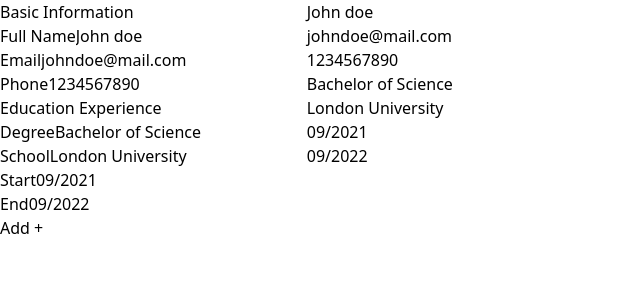
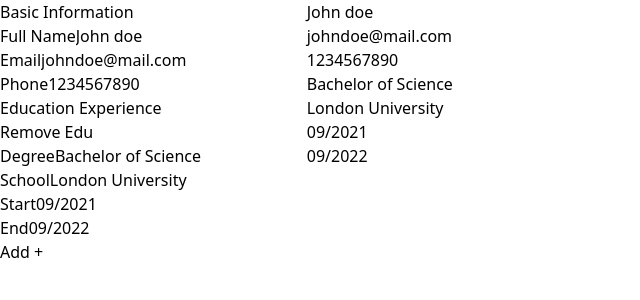
Before and after one commit to YesayaS/cv-maker, a React (Vite) app: page / in a window 1280 px wide. Shown: the top 300 px of the page, without its empty margins (0-640 px from the left). Built offline with nearby package versions, Linux system fonts and the light colour scheme.

Commit message:
feat: Add feature to remove education

```diff
--- a/src/App.jsx
+++ b/src/App.jsx
@@ -44,6 +44,11 @@ function App() {
     const newEducationInfo = [...educationInfo, templateInfo]
     setEducationInfo(newEducationInfo)
   }
+  function handleRemoveEdu(i){
+    const updatedEduInfo = [...educationInfo]
+    updatedEduInfo.splice(i,1)
+    setEducationInfo(updatedEduInfo)
+  }
   return (
     <>
       <div className="app">
@@ -55,6 +60,7 @@ function App() {
           handleEducationInfo={handleEducationInfo}
           handleProfessionalInfo={handleProfessionalInfo}
           handleAddEdu={handleAddEdu}
+          handleRemoveEdu={handleRemoveEdu}
         ></InputCV>
         <PreviewCV
           basicInfo={basicInfo}
--- a/src/components/inputCV/educationInfo.jsx
+++ b/src/components/inputCV/educationInfo.jsx
@@ -1,10 +1,11 @@
-export function EducationInfo({ educationInfo, onChange, onClick }) {
+export function EducationInfo({ educationInfo, onChange, addEdu, removeEdu }) {
   return (
     <div>
       <h1>Education Experience</h1>
       {educationInfo.map((info, i) => {
         return (
           <div className="edu-form" key={info.id}>
+            <button onClick={(e)=>removeEdu(i)}>Remove Edu</button>
             <ul>
               <li>
                 <label htmlFor="degree">Degree</label>
@@ -50,7 +51,7 @@ export function EducationInfo({ educationInfo, onChange, onClick }) {
           </div>
         );
       })}
-      <button onClick={onClick}>Add +</button>
+      <button onClick={addEdu}>Add +</button>
     </div>
   );
 }
--- a/src/components/inputCV/inputCV.jsx
+++ b/src/components/inputCV/inputCV.jsx
@@ -9,7 +9,8 @@ export function InputCV({
   handleBasicInfo,
   handleEducationInfo,
   handleProfessionalInfo,
-  handleAddEdu
+  handleAddEdu,
+  handleRemoveEdu
 }) {
   return (
     <div>
@@ -17,7 +18,8 @@ export function InputCV({
       <EducationInfo
         educationInfo={educationInfo}
         onChange={handleEducationInfo}
-        onClick={handleAddEdu}
+        addEdu={handleAddEdu}
+        removeEdu={handleRemoveEdu}
       ></EducationInfo>
       {/* <ProfessionalInfo professionalInfo={professionalInfo} onChange={handleProfessionalInfo}></ProfessionalInfo> */}
     </div>
```
